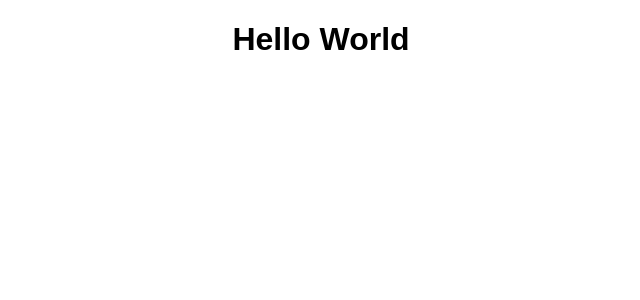
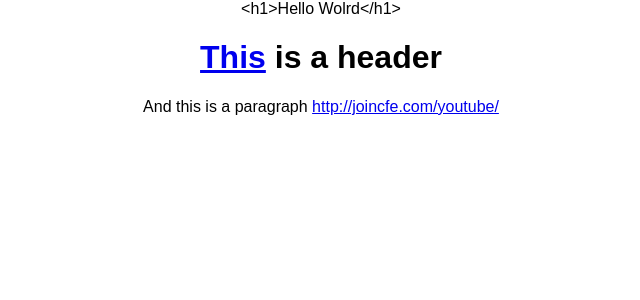
Before and after one commit to codingforentrepreneurs/Try-Reactjs, a React (Create React App) app: page / in a window 1280 px wide. Shown: the top 300 px of the page, without its empty margins (319-959 px from the left). Built offline with nearby package versions, Linux system fonts and the light colour scheme.

Commit message:
12- react-markdown- React Third Party Packages

```diff
--- a/package.json
+++ b/package.json
@@ -5,6 +5,7 @@
   "dependencies": {
     "react": "^16.4.1",
     "react-dom": "^16.4.1",
+    "react-markdown": "^3.3.3",
     "react-youtube": "^7.6.0",
     "whatwg-fetch": "^2.0.4"
   },
--- a/src/App.js
+++ b/src/App.js
@@ -7,9 +7,10 @@ import './App.css'
 
 class App extends Component {
   render () {
+    const input = '<h1>Hello Wolrd</h1>\n\n # [This](http://joincfe.com/youtube/) is a header\n\nAnd this is a paragraph http://joincfe.com/youtube/'
     return (
       <div className='App'>
-        <ReactMarkdownExample />
+        <ReactMarkdownExample input={input} />
       </div>
     )
   }
--- a/src/thirdParty/ReactMarkdownExample.js
+++ b/src/thirdParty/ReactMarkdownExample.js
@@ -1,9 +1,12 @@
 import React, { Component } from 'react'
+import ReactMarkdown from 'react-markdown'
 
 class ReactMarkdownExample extends Component {
   render () {
+    const {input} = this.props
+    const disallowed = ['image']
     return (
-      <h1>Hello World</h1>
+      <ReactMarkdown className='cfe-markdown' source={input} disallowedTypes={disallowed} />
     )
   }
 }
```
Also changed, not shown: 1 other file (tests, documents, lock files or other folders).
